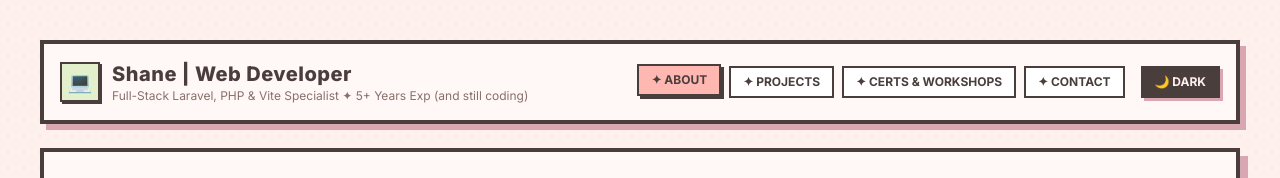
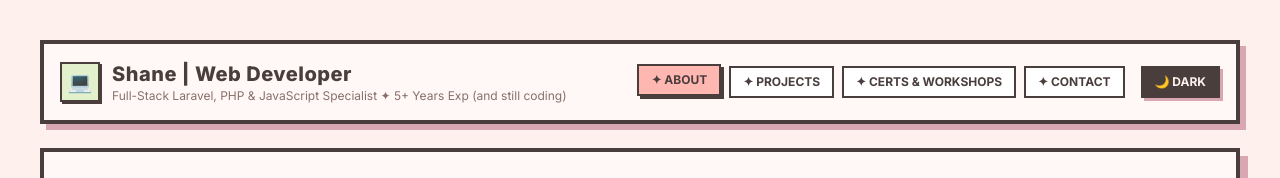
Before and after one commit to shsa00/pf-shsa, a Next.js app: page / in a window 1280 px wide. Shown: the top 178 px of the page. Built offline with nearby package versions, Linux system fonts and the light colour scheme.

Commit message:
fixed 'specialist' title

```diff
--- a/src/app/page.tsx
+++ b/src/app/page.tsx
@@ -195,7 +195,7 @@ export default function Home() {
             <div>
               <h1 className="text-xl font-extrabold tracking-wide">Shane | Web Developer</h1>
               <p className={`text-xs ${darkMode ? 'text-[#AFA2C8]' : 'text-[#88706B]'}`}>
-                Full-Stack Laravel, PHP & Vite Specialist ✦ 5+ Years Exp (and still coding)
+                Full-Stack Laravel, PHP & JavaScript Specialist ✦ 5+ Years Exp (and still coding)
               </p>
             </div>
           </div>
```
